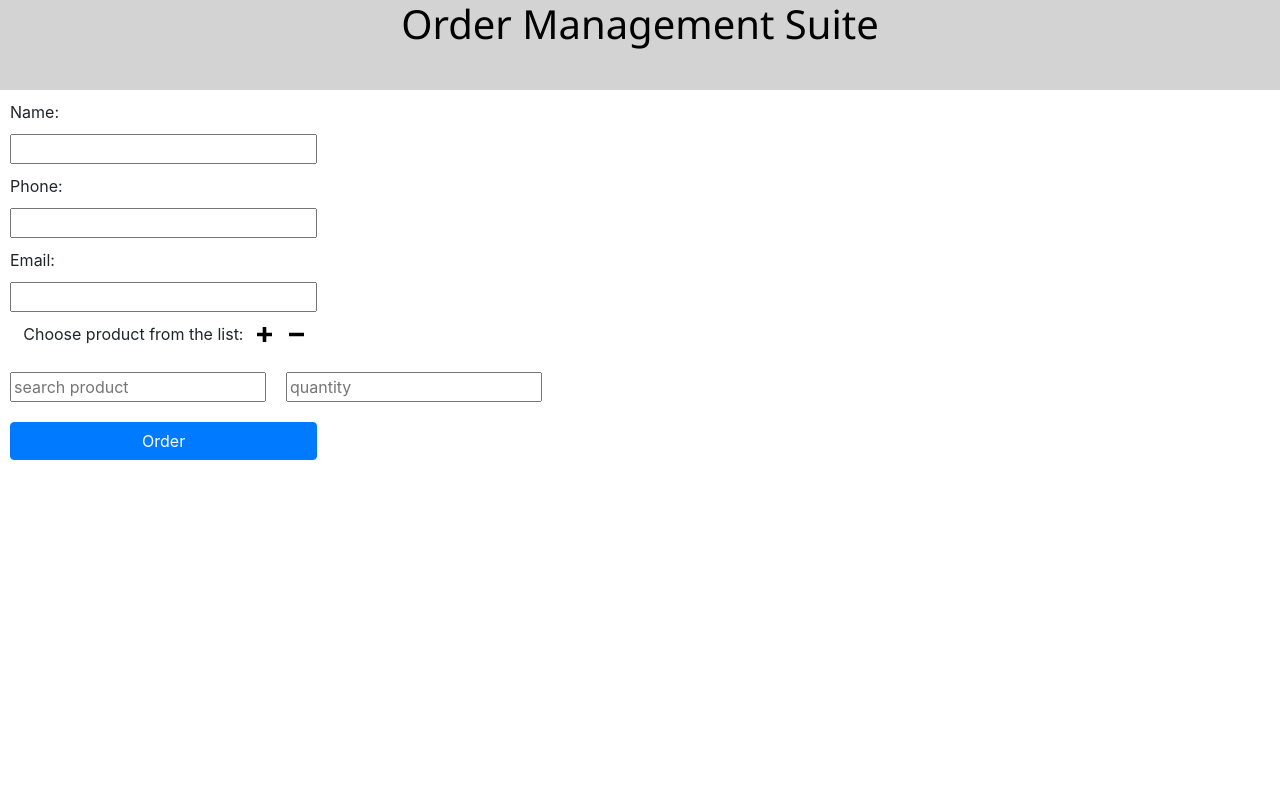
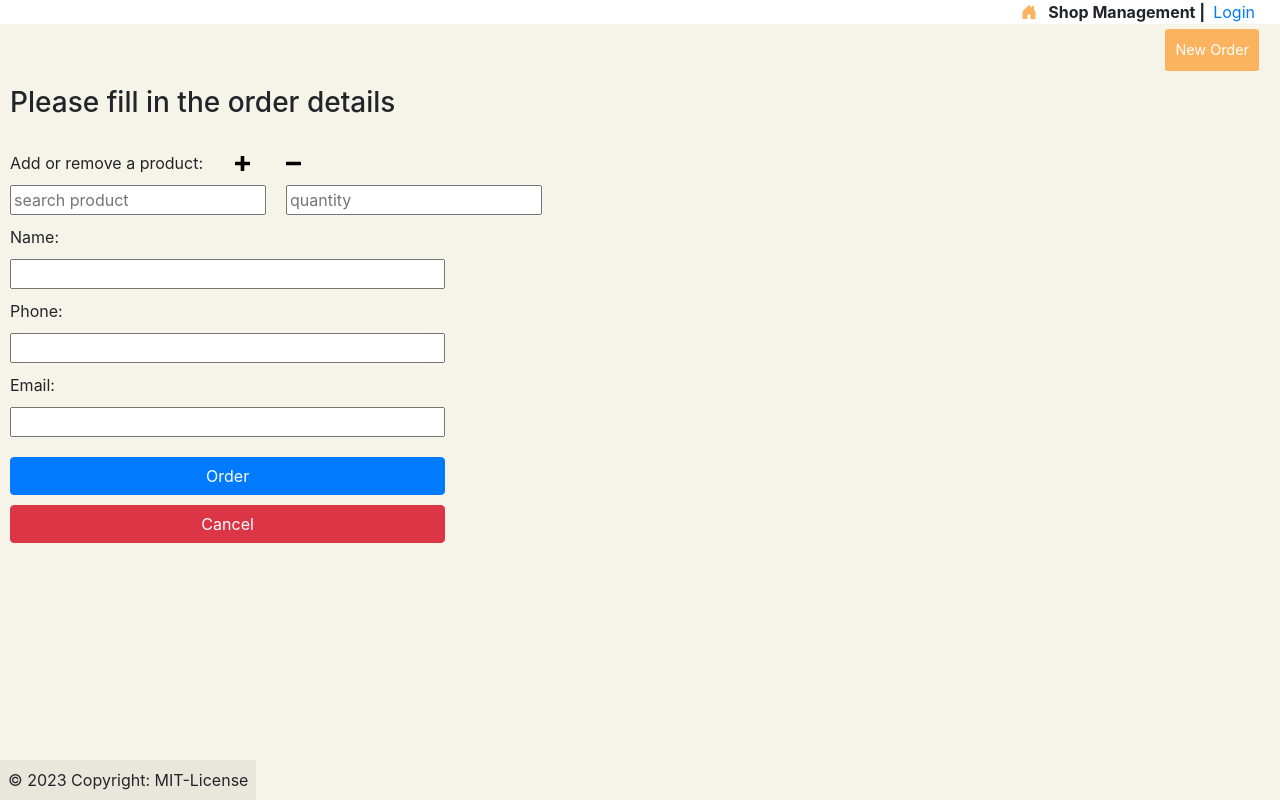
Before and after one commit to aka-rabbi-inv/shop_management, a Django app: template orders/templates/orders/order.html in a window 1280 px wide. Run offline with Django 3.2, Linux system fonts and the light colour scheme; the template is opened without the code that fills it, so the values that code supplies are empty; some libraries are stand-ins or nearby versions.

Commit message:
refact: styling changes

```diff
--- a/orders/static/orders/orders.css
+++ b/orders/static/orders/orders.css
@@ -1,14 +1,12 @@
-.top{
-    padding: 21px;
-    display: flex;
-    justify-content: flex-end;
-    background-color: lightgrey;
+body{
+    padding: 0px 0px 20px 0px;
+    background-color: #F6F3E8;
 }
 
 #order-form{
     display: flex;
     flex-direction: column;
-    width: 24%;
+    width: 34%;
     margin: 10px 0px 10px 0px;
 }
 #order-form input{
@@ -24,6 +22,22 @@
     margin-left: 10px;
     width: auto;
 }
-#more-product:hover{
+
+.add-or-remove{
     cursor: pointer;
 }
+
+.top{
+    padding: 5px;
+    display: flex;
+    justify-content: flex-end;
+    gap: 1rem;
+}
+.top button {
+    padding: 10px;
+    background-color: rgb(251, 179, 96);
+    color: white;
+    border:0;
+    border-radius: 5%;
+    font-size: 0.9em;
+}
--- a/orders/templates/orders/order.html
+++ b/orders/templates/orders/order.html
@@ -2,32 +2,57 @@
 
 <!DOCTYPE html>
 <html lang="en">
+
 <head>
     <meta charset="UTF-8">
     <meta name="viewport" content="width=device-width">
     <title>Order</title>
-        <link rel="stylesheet" href="https://stackpath.bootstrapcdn.com/bootstrap/4.4.1/css/bootstrap.min.css" integrity="sha384-Vkoo8x4CGsO3+Hhxv8T/Q5PaXtkKtu6ug5TOeNV6gBiFeWPGFN9MuhOf23Q9Ifjh" crossorigin="anonymous">
+    <link rel="stylesheet" href="https://stackpath.bootstrapcdn.com/bootstrap/4.4.1/css/bootstrap.min.css"
+        integrity="sha384-Vkoo8x4CGsO3+Hhxv8T/Q5PaXtkKtu6ug5TOeNV6gBiFeWPGFN9MuhOf23Q9Ifjh" crossorigin="anonymous">
     <link rel="stylesheet" href="{% static 'orders/orders.css' %}">
     <script src="https://cdn.jsdelivr.net/npm/pdfjs-dist@2.7.570/build/pdf.min.js"></script>
     <script src="{% static 'orders/order.js' %}" type="application/javascript"></script>
 </head>
+
 <body>
-        <a href="{% url 'index' %}" style="text-decoration: none;color:black"><h1 style="font-family: 'Segoe UI', Tahoma, Geneva, Verdana, sans-serif;display: flex;justify-content: center;background-color: lightgray;margin: 0px;">Order Management Suite</h1></a>
+    <div style="display: flex; gap: 0.5rem; justify-content:flex-end;background-color: white;padding-right: 25px;">
+        <a style="color: rgb(251, 179, 96);" href="/">
+            <svg xmlns="http://www.w3.org/2000/svg" width="19" height="19" fill="currentColor"
+                class="bi bi-house-door-fill" viewBox="0 0 19 19">
+                <path
+                    d="M6.5 14.5v-3.505c0-.245.25-.495.5-.495h2c.25 0 .5.25.5.5v3.5a.5.5 0 0 0 .5.5h4a.5.5 0 0 0 .5-.5v-7a.5.5 0 0 0-.146-.354L13 5.793V2.5a.5.5 0 0 0-.5-.5h-1a.5.5 0 0 0-.5.5v1.293L8.354 1.146a.5.5 0 0 0-.708 0l-6 6A.5.5 0 0 0 1.5 7.5v7a.5.5 0 0 0 .5.5h4a.5.5 0 0 0 .5-.5Z" />
+            </svg>
+        </a>
+        <strong>Shop Management |</strong>
+        {% if user.is_authenticated %}
+        Hi {{user.username}}!
+        <a class="button is-primary" href="/accounts/logout">Logout</a>
+        {% else %}
+        <a class="button is-primary" href="/login/auth0">Login</a>
+        {% endif %}
+    </div>
+
     <div class="top">
+        <div id="order-view">
+            <button id="order-page">New Order</button>
+        </div>
+        <div id="create-product">
+            {% if perms.products.see_product_create_form %}
+            <button id="create-button">Add Product</button>
+            {% endif %}
+        </div>
+    </div>
 
-        </div>
     <form id="order-form" style="margin-left: 10px;">
         {% csrf_token %}
-            Name: <input id="name" name="name" required>
-
-            Phone: <input id="phone" name="phone" required>
-
-            Email: <input type="email" id="email" name="email" required>
-            <p style="display: flex; justify-content: space-evenly;">Choose product from the list:
-                <img src="{% static 'orders/add.svg' %}" alt="add" style="height: 15px;width: 15px;align-self: center;margin-right: 4px;" id="more-product" data-toggle="tooltip" title="add another product">
-                <img src="{% static 'orders/remove.svg' %}" alt="add" style="height: 15px;width: 15px;align-self: center;" id="less-product" data-toggle="tooltip" title="remove a product">
-            </p>
-
+        <h3>Please fill in the order details</h3><br>
+        <div class="add-or-remove" style="display: flex; justify-content: left; gap: 2rem;"> Add or remove a product:
+            <img src="{% static 'orders/add.svg' %}" alt="add"
+                style="height: 15px;width: 15px;align-self: center;margin-right: 4px;" id="more-product"
+                data-toggle="tooltip" title="add another product">
+            <img src="{% static 'orders/remove.svg' %}" alt="add" style="height: 15px;width: 15px;align-self: center;"
+                id="less-product" data-toggle="tooltip" title="remove a product">
+        </div>
         <div id="all-products">
             <div class="select-product" style="display: flex;">
                 <input list="products" class="search-products" placeholder="search product">
@@ -38,12 +63,25 @@
 
             </div>
         </div>
+        Name: <input id="name" name="name" required>
+
+        Phone: <input id="phone" name="phone" required>
+
+        Email: <input type="email" id="email" name="email" required>
 
 
 
-            <input type="submit" class="btn btn-primary" id="order" value="Order"/>
+        <input type="submit" class="btn btn-primary" id="order" value="Order" />
+        <a href="/" class="btn btn-danger">Cancel</a>
 
         <div class="alert alert-danger" role="alert" id="error" style="display: none;"></div>
     </form>
+
+    <div class="text-center p-2"
+        style="background-color: rgba(0, 0, 0, 0.05); text-align:justify;position: fixed;bottom: 0;left: 0;">
+        © 2023 Copyright:
+        <a class="text-reset fw-bold" href="https://opensource.org/licenses/MIT">MIT-License</a>
+    </div>
 </body>
+
 </html>
```
Also changed, not shown: orders/static/orders/styles.css (+22 -7 lines), orders/templates/orders/index.html (+42 -11 lines). Lines whose indentation alone changed are shown as unchanged.
